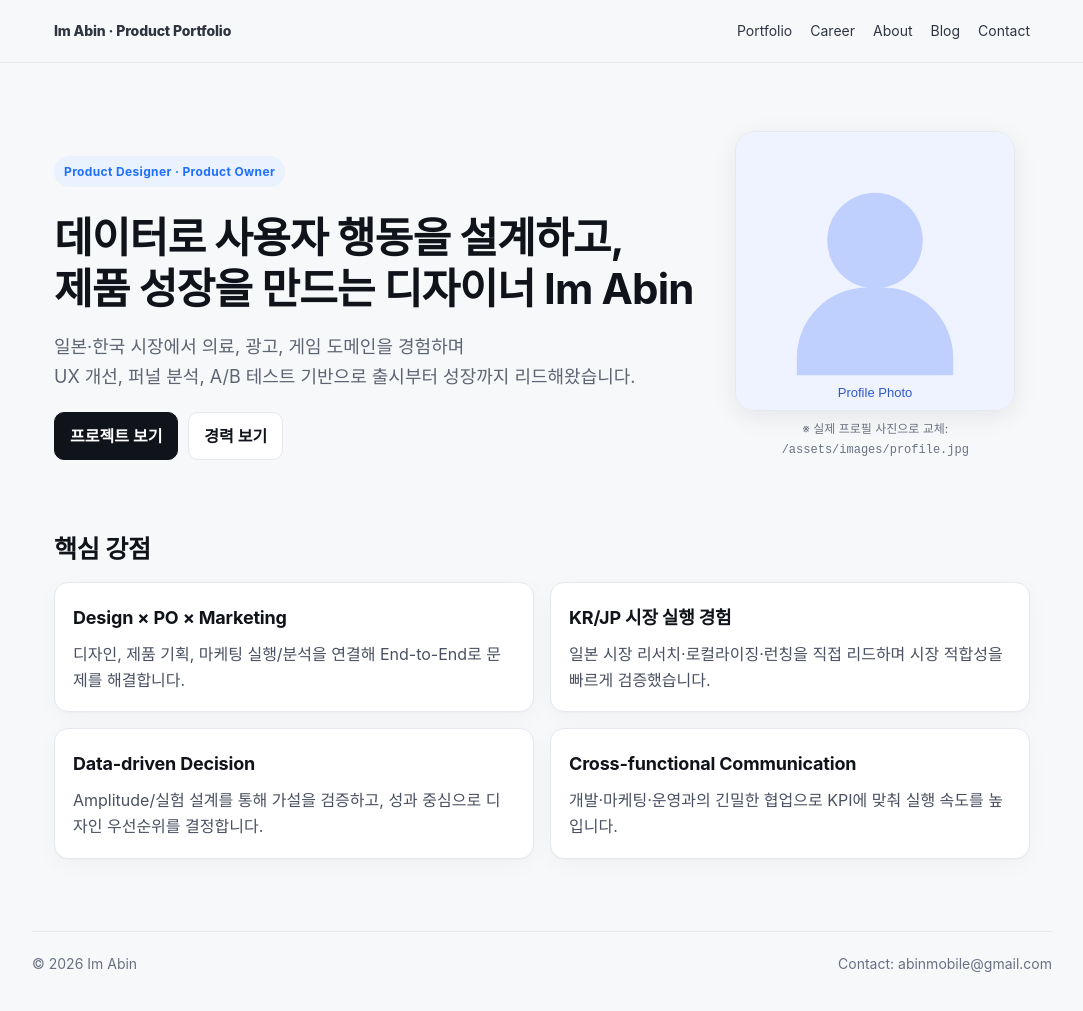
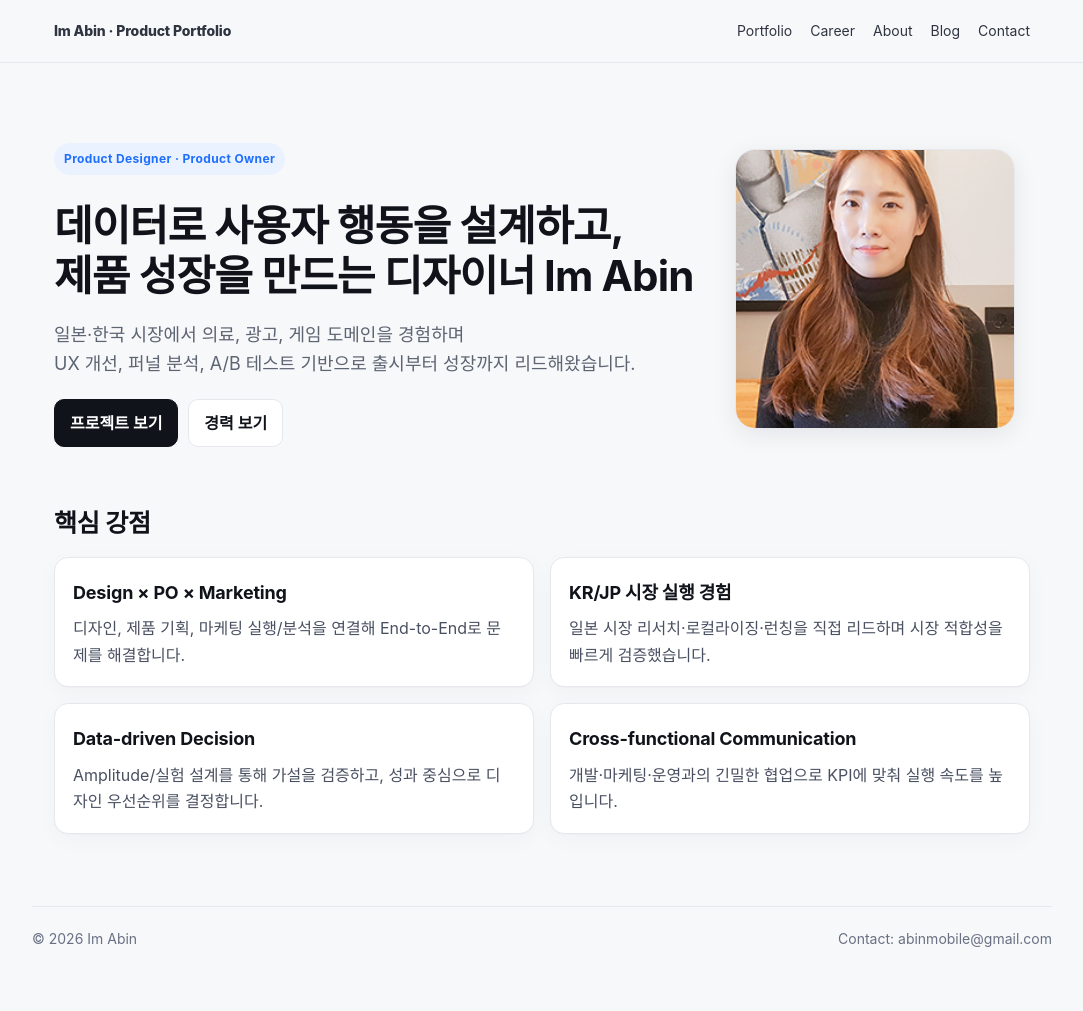
Before and after one commit to ima-bin/ima-bin.github.io, a Jekyll site: the page built from index.md, in a window 1280 px wide and 1011 px high. Shown: the whole window, without its empty margins (98-1181 px from the left). Built offline with Jekyll 4.4.1, drawn with Linux system fonts in a browser that asks for light colours.

Commit message:
Set real profile photo on homepage hero

```diff
--- a/index.md
+++ b/index.md
@@ -17,8 +17,7 @@ permalink: /
     </div>
   </div>
   <div class="hero-photo-wrap">
-    <img class="hero-photo" src="{{ '/assets/images/profile-placeholder.svg' | relative_url }}" alt="Im Abin Profile" />
-    <p class="photo-hint">※ 실제 프로필 사진으로 교체: <code>/assets/images/profile.jpg</code></p>
+    <img class="hero-photo" src="{{ '/assets/images/profile.jpg' | relative_url }}" alt="Im Abin Profile" />
   </div>
 </section>
 
```
Also changed, not shown: assets/images/profile.jpg (added).
